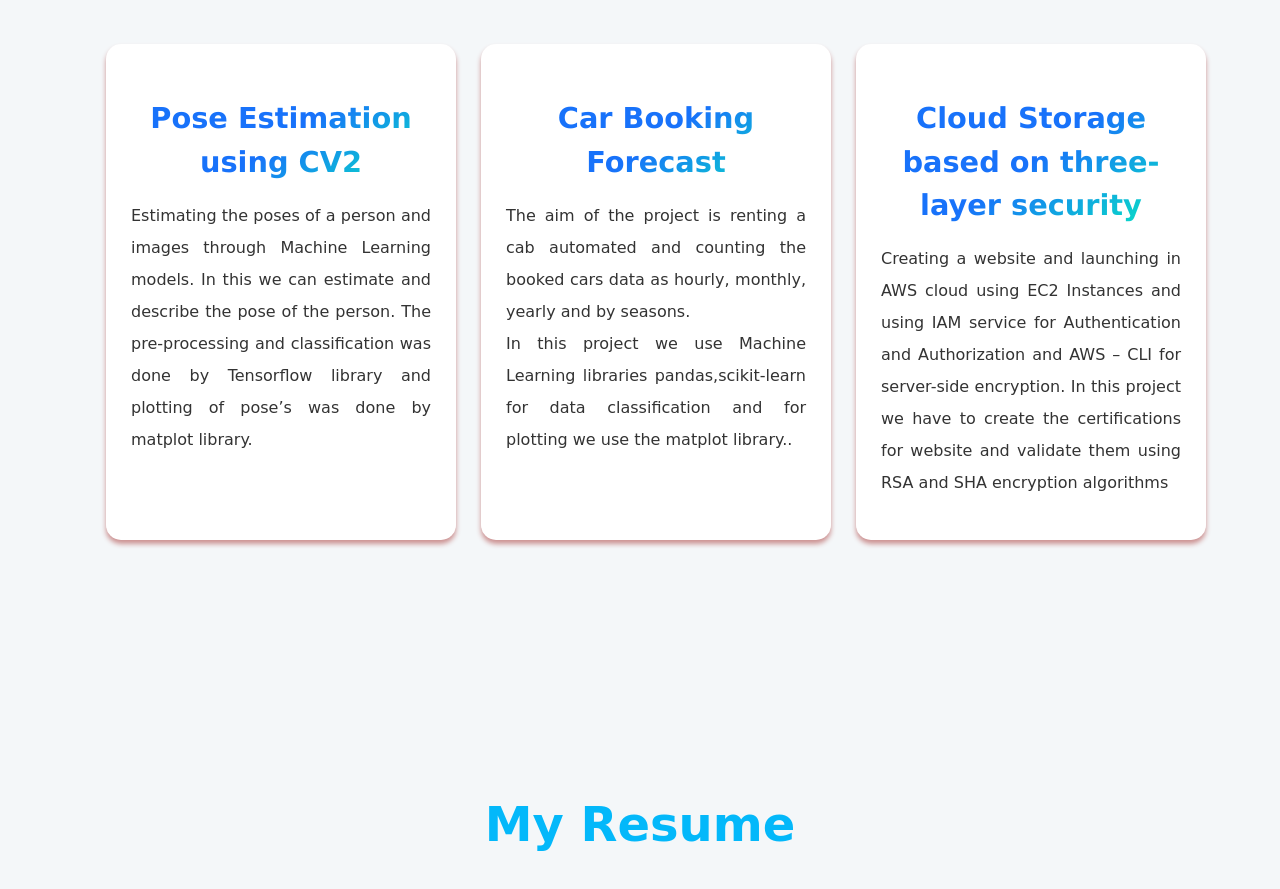
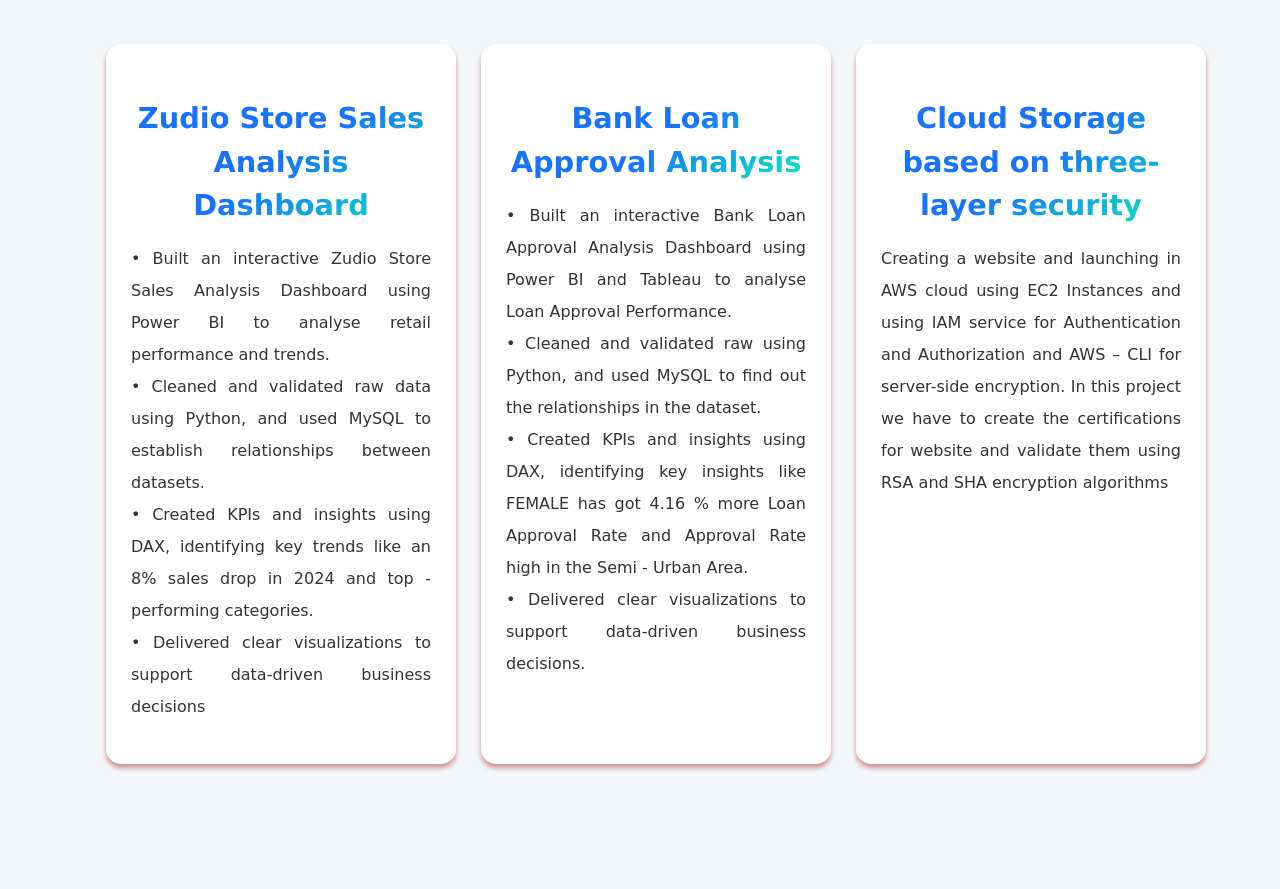
Before and after one commit to boddunethaji/Portfolio, a plain HTML site: page index.html in a window 1280 px wide. Shown: the part 2775-3664 px from the top of the page. Drawn offline with nearby package versions, Linux system fonts and the light colour scheme; a script that the page names is missing; some icons are missing.

Commit message:
Update index.html

```diff
--- a/index.html
+++ b/index.html
@@ -128,15 +128,34 @@
             <h2>Projects</h2>
             <div class="projects-grid">
                 <div class="project-card">
-                    <h3>Pose Estimation using CV2</h3>
-                    <p style="text-align: justify;">Estimating the poses of a person and images through Machine Learning models. In this we can estimate and describe the pose of the person. The pre-processing and classification was done by Tensorflow library and plotting of pose’s was done by matplot library.</p>
+                    <h3>Zudio Store Sales Analysis Dashboard</h3>
+                    <p style="text-align: justify;">
+                        • Built an interactive Zudio Store Sales Analysis Dashboard using Power BI to analyse retail performance
+                        and trends.
+                        <br>
+                        • Cleaned and validated raw data using Python, and used MySQL to establish relationships between
+                        datasets.
+                        <br>
+                        • Created KPIs and insights using DAX, identifying key trends like an 8% sales drop in 2024 and top -
+                        performing categories.
+                        <br>
+                        • Delivered clear visualizations to support data-driven business decisions</p>
                     <div class="project-links">
                     </div>
                 </div>
                 <div class="project-card">
-                    <h3>Car Booking Forecast</h3>
-                    <p style="text-align: justify;">The aim of the project is renting a cab automated and counting the booked cars data as hourly, monthly, yearly and by seasons.
-                        <Br>In this project we use Machine Learning libraries pandas,scikit-learn for data classification and for plotting we use the matplot library..</p>
+                    <h3>Bank Loan Approval Analysis</h3>
+                    <p style="text-align: justify;">
+                    • Built an interactive Bank Loan Approval Analysis Dashboard using Power BI and Tableau to analyse
+                    Loan Approval Performance.
+                    <br>
+                    • Cleaned and validated raw using Python, and used MySQL to find out the relationships in the dataset.
+                    <br>
+                    • Created KPIs and insights using DAX, identifying key insights like FEMALE has got 4.16 % more Loan
+                    Approval Rate and Approval Rate high in the Semi - Urban Area.
+                    <br>
+                    • Delivered clear visualizations to support data-driven business decisions.
+                    </p>
                      <div class="project-links">
                     </div>
                 </div>
```
